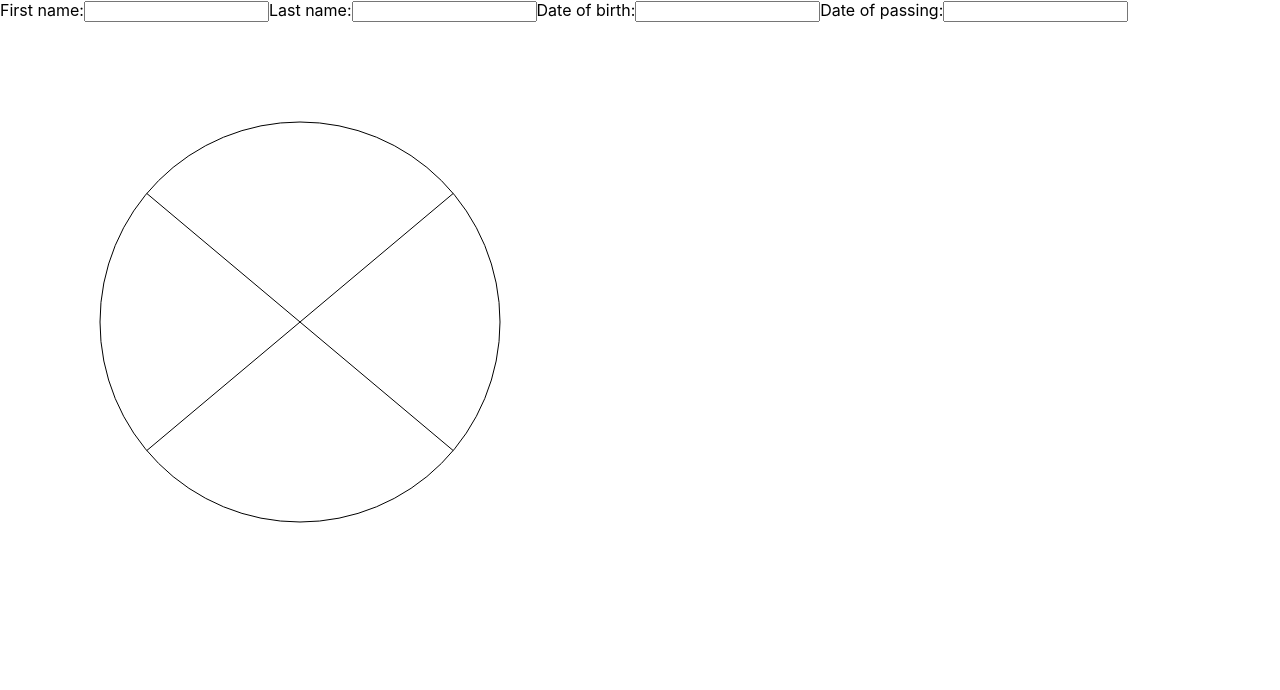
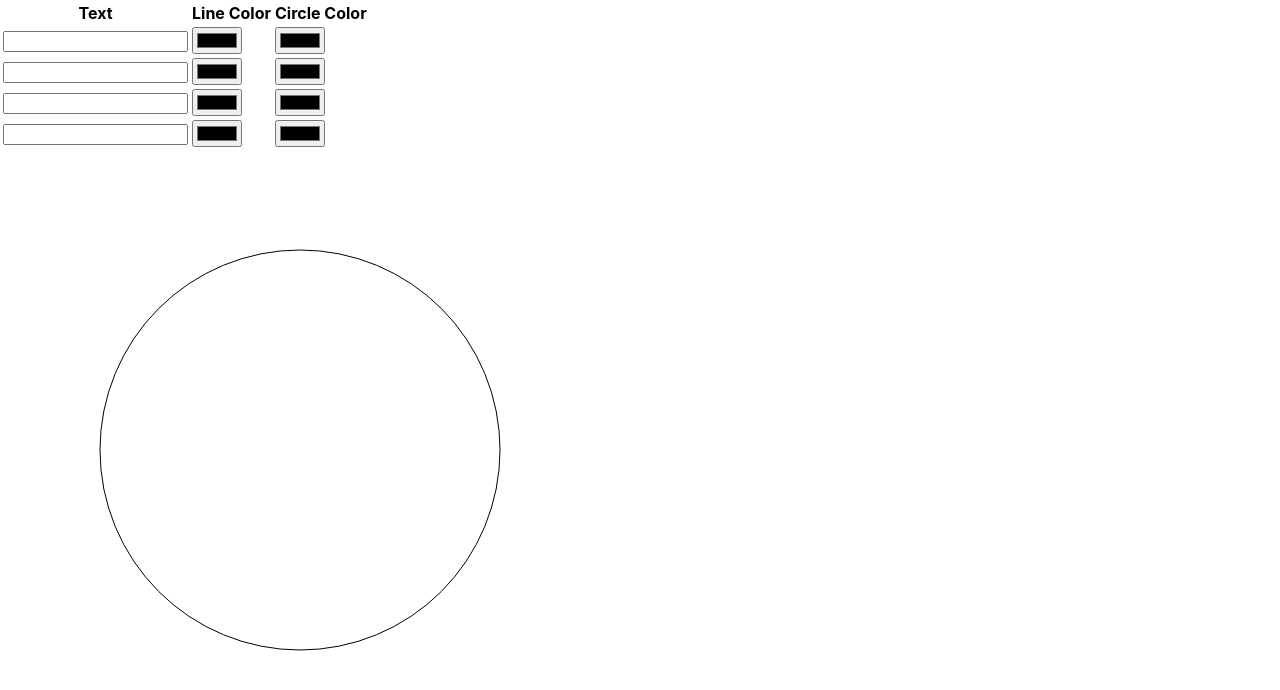
Before and after one commit to mdunnegan/soul_print, a React (Create React App) app: page / in a window 1280 px wide. Shown: the top 690 px of the page. Built offline with nearby package versions, Linux system fonts and the light colour scheme.

Commit message:
Added colors

```diff
--- a/src/actions/soul_print.js
+++ b/src/actions/soul_print.js
@@ -1,12 +1,37 @@
 export const UPDATE_FIRST_NAME = 'UPDATE_FIRST_NAME';
+export const UPDATE_FIRST_NAME_LINE_COLOR = 'UPDATE_FIRST_NAME_LINE_COLOR';
+export const UPDATE_FIRST_NAME_CIRCLE_COLOR = 'UPDATE_FIRST_NAME_CIRCLE_COLOR';
+
 export const UPDATE_LAST_NAME = 'UPDATE_LAST_NAME';
+export const UPDATE_LAST_NAME_LINE_COLOR = 'UPDATE_LAST_NAME_LINE_COLOR';
+export const UPDATE_LAST_NAME_CIRCLE_COLOR = 'UPDATE_LAST_NAME_CIRCLE_COLOR';
+
 export const UPDATE_DATE_OF_BIRTH = 'UPDATE_DATE_OF_BIRTH';
+export const UPDATE_DATE_OF_BIRTH_LINE_COLOR = 'UPDATE_DATE_OF_BIRTH_LINE_COLOR';
+export const UPDATE_DATE_OF_BIRTH_CIRCLE_COLOR = 'UPDATE_DATE_OF_BIRTH_CIRCLE_COLOR';
+
 export const UPDATE_DATE_OF_PASSING = 'UPDATE_DATE_OF_PASSING';
+export const UPDATE_DATE_OF_PASSING_LINE_COLOR = 'UPDATE_DATE_OF_PASSING_LINE_COLOR';
+export const UPDATE_DATE_OF_PASSING_CIRCLE_COLOR = 'UPDATE_DATE_OF_PASSING_CIRCLE_COLOR';
 
 export function updateFirstName(firstName) {
 	return {
 		type: UPDATE_FIRST_NAME,
 		payload: { firstName }
+	}
+}
+
+export function updateFirstNameLineColor(color) {
+	return {
+		type: UPDATE_FIRST_NAME_LINE_COLOR,
+		payload: { color }
+	}
+}
+
+export function updateFirstNameCircleColor(color) {
+	return {
+		type: UPDATE_FIRST_NAME_CIRCLE_COLOR,
+		payload: { color }
 	}
 }
 
@@ -17,10 +42,38 @@ export function updateLastName(lastName) {
 	}
 }
 
+export function updateLastNameLineColor(color) {
+	return {
+		type: UPDATE_LAST_NAME_LINE_COLOR,
+		payload: { color }
+	}
+}
+
+export function updateLastNameCircleColor(color) {
+	return {
+		type: UPDATE_LAST_NAME_CIRCLE_COLOR,
+		payload: { color }
+	}
+}
+
 export function updateDateOfBirth(dateOfBirth) {
 	return {
 		type: UPDATE_DATE_OF_BIRTH,
 		payload: { dateOfBirth }
+	}
+}
+
+export function updateDateOfBirthLineColor(color) {
+	return {
+		type: UPDATE_DATE_OF_BIRTH_LINE_COLOR,
+		payload: { color }
+	}
+}
+
+export function updateDateOfBirthCircleColor(color) {
+	return {
+		type: UPDATE_DATE_OF_BIRTH_CIRCLE_COLOR,
+		payload: { color }
 	}
 }
 
@@ -30,3 +83,17 @@ export function updateDateOfPassing(dateOfPassing) {
 		payload: { dateOfPassing }
 	}
 }
+
+export function updateDateOfPassingLineColor(color) {
+	return {
+		type: UPDATE_DATE_OF_PASSING_LINE_COLOR,
+		payload: { color }
+	}
+}
+
+export function updateDateOfPassingCircleColor(color) {
+	return {
+		type: UPDATE_DATE_OF_PASSING_CIRCLE_COLOR,
+		payload: { color }
+	}
+}
--- a/src/components/form.js
+++ b/src/components/form.js
@@ -2,31 +2,81 @@ import React, { Component } from 'react';
 import { connect } from 'react-redux';
 import { bindActionCreators } from 'redux';
 import { updateFirstName,
+         updateFirstNameLineColor,
+         updateFirstNameCircleColor,
          updateLastName,
+         updateLastNameLineColor,
+         updateLastNameCircleColor,
          updateDateOfBirth,
-         updateDateOfPassing
+         updateDateOfBirthLineColor,
+         updateDateOfBirthCircleColor,
+         updateDateOfPassing,
+         updateDateOfPassingLineColor,
+         updateDateOfPassingCircleColor
 } from '../actions/soul_print';
 
 class Form extends Component {
   render() {
     return (
-      <div>
-      	<span>First name:</span>
-      	<input type="text" value={this.props.firstName}
-      			onChange={(e) => this.props.updateFirstName(e.target.value)} />
 
-        <span>Last name:</span>
-        <input type="text" value={this.props.lastName}
-            onChange={(e) => this.props.updateLastName(e.target.value)} />
+      <table>
+        <tbody>
+          <tr>
+            <th>Text</th>
+            <th>Line Color</th>
+            <th>Circle Color</th>
+          </tr>
 
-        <span>Date of birth:</span>
-        <input type="text" value={this.props.dateOfBirth}
-            onChange={(e) => this.props.updateDateOfBirth(e.target.value)} />
+          <tr>
+            <td>
+              <input type="text" value={this.props.firstName} onChange={(e) => this.props.updateFirstName(e.target.value)} />
+            </td>
+            <td>
+              <input type="color" value={this.props.firstNameLineColor} onChange={(e) => this.props.updateFirstNameLineColor(e.target.value)} />
+            </td>
+            <td>
+              <input type="color" value={this.props.firstNameCircleColor} onChange={(e) => this.props.updateFirstNameCircleColor(e.target.value)} />
+            </td>
+          </tr>
 
-        <span>Date of passing:</span>
-        <input type="text" value={this.props.dateOfPassing}
-            onChange={(e) => this.props.updateDateOfPassing(e.target.value)} />
-      </div>
+          <tr>
+            <td>
+              <input type="text" value={this.props.lastName} onChange={(e) => this.props.updateLastName(e.target.value)} />
+            </td>
+            <td>
+              <input type="color" value={this.props.lastNameLineColor} onChange={(e) => this.props.updateLastNameLineColor(e.target.value)} />
+            </td>
+            <td>
+              <input type="color" value={this.props.lastNameCircleColor} onChange={(e) => this.props.updateLastNameCircleColor(e.target.value)} />
+            </td>
+          </tr>
+
+          <tr>
+            <td>
+              <input type="text" value={this.props.dateOfBirth} onChange={(e) => this.props.updateDateOfBirth(e.target.value)} />
+            </td>
+            <td>
+              <input type="color" value={this.props.dateOfBirthLineColor} onChange={(e) => this.props.updateDateOfBirthLineColor(e.target.value)} />
+            </td>
+            <td>
+              <input type="color" value={this.props.dateOfBirthCircleColor} onChange={(e) => this.props.updateDateOfBirthCircleColor(e.target.value)} />
+            </td>
+          </tr>
+
+          <tr>
+            <td>
+              <input type="text" value={this.props.dateOfPassing} onChange={(e) => this.props.updateDateOfPassing(e.target.value)} />
+            </td>
+            <td>
+              <input type="color" value={this.props.dateOfPassingLineColor} onChange={(e) => this.props.updateDateOfPassingLineColor(e.target.value)} />
+            </td>
+            <td>
+              <input type="color" value={this.props.dateOfPassingCircleColor} onChange={(e) => this.props.updateDateOfPassingCircleColor(e.target.value)} />
+            </td>
+          </tr>
+        </tbody>
+      </table>
+
     );
   }
 }
@@ -34,9 +84,17 @@ class Form extends Component {
 function mapDispatchToProps(dispatch) {
 	return bindActionCreators(
     { updateFirstName,
+      updateFirstNameLineColor,
+      updateFirstNameCircleColor,
       updateLastName,
+      updateLastNameLineColor,
+      updateLastNameCircleColor,
       updateDateOfBirth,
-      updateDateOfPassing
+      updateDateOfBirthLineColor,
+      updateDateOfBirthCircleColor,
+      updateDateOfPassing,
+      updateDateOfPassingLineColor,
+      updateDateOfPassingCircleColor
     }, dispatch);
 }
 
--- a/src/components/soul_print.js
+++ b/src/components/soul_print.js
@@ -21,24 +21,37 @@ class SoulPrint extends Component {
 
           {
             // print region boundaries
-            Object.keys(this.props.soulPrint).map(soulSectionName => {
-              let offset = this.props.soulPrint[soulSectionName].offset;
-              let cartesianCoords = this.polarToCartesian(offset, CIRCLE_RADIUS);
-              return (
-                <line x1={CENTER} y1={CENTER}
-                      x2={cartesianCoords.x + RADIUS}
-                      y2={cartesianCoords.y + RADIUS}
-                      stroke="black"
-                      key={offset}
-                      />
-              );
-            })
+            // Object.keys(this.props.soulPrint).map(soulSectionName => {
+            //   let offset = this.props.soulPrint[soulSectionName].offset;
+            //   let cartesianCoords = this.polarToCartesian(offset, CIRCLE_RADIUS);
+            //   return (
+            //     <line x1={CENTER} y1={CENTER}
+            //           x2={cartesianCoords.x + RADIUS}
+            //           y2={cartesianCoords.y + RADIUS}
+            //           stroke="black"
+            //           key={offset}
+            //           />
+            //   );
+            // })
           }
 
           {
             Object.keys(this.props.soulPrint).map(sectionName => {
               let soulSection = this.props.soulPrint[sectionName]; // one entry in the state object
-              return this.renderLinesAndDotsForSection(soulSection);
+              let coords = this.getCoordinates(soulSection);
+
+              return coords.map((coordinate, idx) => {
+                return (
+                  <g key={coordinate.x2 + "" + coordinate.x2 + "" + idx}>
+                    <line x1={coordinate.x1line} y1={coordinate.y1line}
+                          x2={coordinate.x2line} y2={coordinate.y2line}
+                          stroke={soulSection.lineColor} />
+                    <circle cx={coordinate.x2circle} cy={coordinate.y2circle} r={5} stroke={soulSection.circleColor}
+                            fill="transparent" strokeWidth="1"/>
+                  </g>
+                );
+              })
+
             })
           }
         </svg>
@@ -47,7 +60,7 @@ class SoulPrint extends Component {
     );
   }
 
-  renderLinesAndDotsForSection(soulSection) {
+  getCoordinates(soulSection) {
 
     let valueSliceFunction = soulSection.valueType === "date"
                    ? this.dateSliceFunction : this.letterSliceFunction;
@@ -56,11 +69,15 @@ class SoulPrint extends Component {
                    ? this.numberOffset : this.letterOffset;
 
     return valueSliceFunction(soulSection.value).map((section, idx) => {
-      let cartesianCoords = this.polarToCartesian(soulSection.offset + offsetFunction(section),
+      let lineCartesianCoords = this.polarToCartesian(soulSection.offset + offsetFunction(section),
           CIRCLE_RADIUS + this.smallRandomInt())
+      let circleCartesianCoords = this.polarToCartesian(soulSection.offset + offsetFunction(section),
+          CIRCLE_RADIUS)
       return (
-        <line x1={CENTER} y1={CENTER} x2={cartesianCoords.x + RADIUS} y2={cartesianCoords.y + RADIUS}
-              stroke="black" key={cartesianCoords.x + "" + cartesianCoords.y + "" + idx} />
+        {
+          x1line: CENTER, y1line: CENTER, x2line: lineCartesianCoords.x + RADIUS, y2line: lineCartesianCoords.y + RADIUS,
+          x1circle: CENTER, y1line: CENTER, x2circle: circleCartesianCoords.x + RADIUS, y2circle: circleCartesianCoords.y + RADIUS
+        }
       );
     })
   }
--- a/src/reducers/reducer_soul_print.js
+++ b/src/reducers/reducer_soul_print.js
@@ -1,42 +1,79 @@
 import { UPDATE_FIRST_NAME,
+		 UPDATE_FIRST_NAME_LINE_COLOR,
+		 UPDATE_FIRST_NAME_CIRCLE_COLOR,
 		 UPDATE_LAST_NAME,
+		 UPDATE_LAST_NAME_LINE_COLOR,
+		 UPDATE_LAST_NAME_CIRCLE_COLOR,
 		 UPDATE_DATE_OF_BIRTH,
-		 UPDATE_DATE_OF_PASSING
+		 UPDATE_DATE_OF_BIRTH_LINE_COLOR,
+		 UPDATE_DATE_OF_BIRTH_CIRCLE_COLOR,
+		 UPDATE_DATE_OF_PASSING,
+		 UPDATE_DATE_OF_PASSING_LINE_COLOR,
+		 UPDATE_DATE_OF_PASSING_CIRCLE_COLOR
 } from '../actions/soul_print';
 
 export const initialState = {
 	firstName: {
 		value: '',
 		offset: 140,
-		valueType: 'text'
+		valueType: 'text',
+		lineColor: 'black',
+		circleColor: 'black'
 	},
 	lastName: {
 		value: '',
 		offset: 320,
-		valueType: 'text'
+		valueType: 'text',
+		lineColor: 'black',
+		circleColor: 'black',
 	},
 	dateOfBirth: {
 		value: '',
 		offset: 220,
-		valueType: 'date'
+		valueType: 'date',
+		lineColor: 'black',
+		circleColor: 'black'
 	},
 	dateOfPassing: {
 		value: '',
 		offset: 40,
-		valueType: 'date'
+		valueType: 'date',
+		lineColor: 'black',
+		circleColor: 'black'
 	}
 };
 
 export default function(state = initialState, action) {
 	switch(action.type) {
+
 		case UPDATE_FIRST_NAME:
 			return { ...state, firstName: { ...state.firstName, value: action.payload.firstName.toLowerCase() }};
+		case UPDATE_FIRST_NAME_LINE_COLOR:
+			return { ...state, firstName: { ...state.firstName, lineColor: action.payload.color }};
+		case UPDATE_FIRST_NAME_CIRCLE_COLOR:
+			return { ...state, firstName: { ...state.firstName, circleColor: action.payload.color }};
+
 		case UPDATE_LAST_NAME:
 			return { ...state, lastName: { ...state.lastName, value: action.payload.lastName.toLowerCase() }};
+		case UPDATE_LAST_NAME_LINE_COLOR:
+			return { ...state, lastName: { ...state.lastName, lineColor: action.payload.color }};
+		case UPDATE_LAST_NAME_CIRCLE_COLOR:
+			return { ...state, lastName: { ...state.lastName, circleColor: action.payload.color }};
+
 		case UPDATE_DATE_OF_BIRTH:
 			return { ...state, dateOfBirth: { ...state.dateOfBirth, value: action.payload.dateOfBirth.toLowerCase() }};
+		case UPDATE_DATE_OF_BIRTH_LINE_COLOR:
+			return { ...state, dateOfBirth: { ...state.dateOfBirth, lineColor: action.payload.color }};
+		case UPDATE_DATE_OF_BIRTH_CIRCLE_COLOR:
+			return { ...state, dateOfBirth: { ...state.dateOfBirth, circleColor: action.payload.color }};
+
 		case UPDATE_DATE_OF_PASSING:
 			return { ...state, dateOfPassing: { ...state.dateOfPassing, value: action.payload.dateOfPassing.toLowerCase() }};
+		case UPDATE_DATE_OF_PASSING_LINE_COLOR:
+			return { ...state, dateOfPassing: { ...state.dateOfPassing, lineColor: action.payload.color }};
+		case UPDATE_DATE_OF_PASSING_CIRCLE_COLOR:
+			return { ...state, dateOfPassing: { ...state.dateOfPassing, circleColor: action.payload.color }};
+
 		default:
 			return state;
 	}
```
